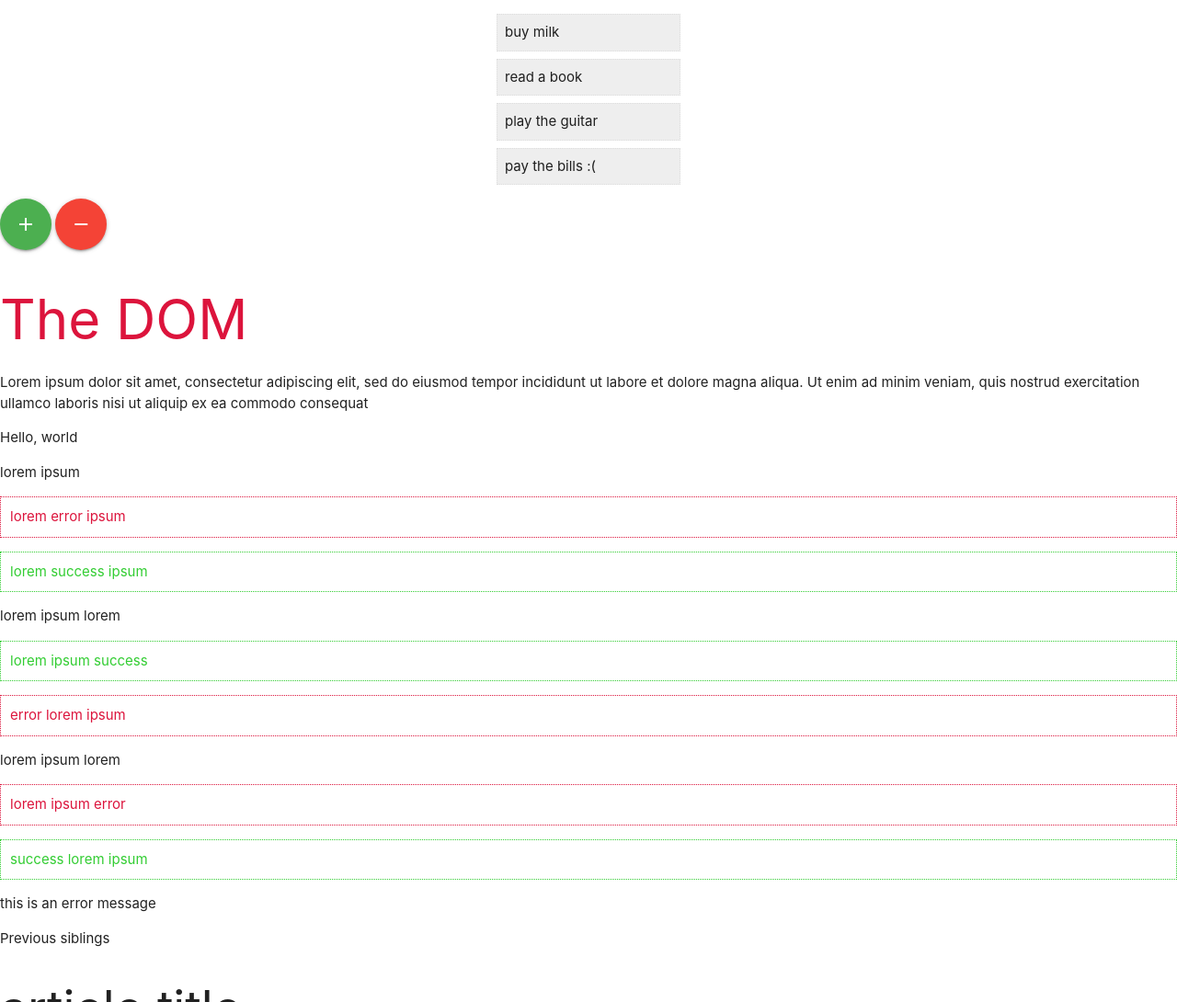
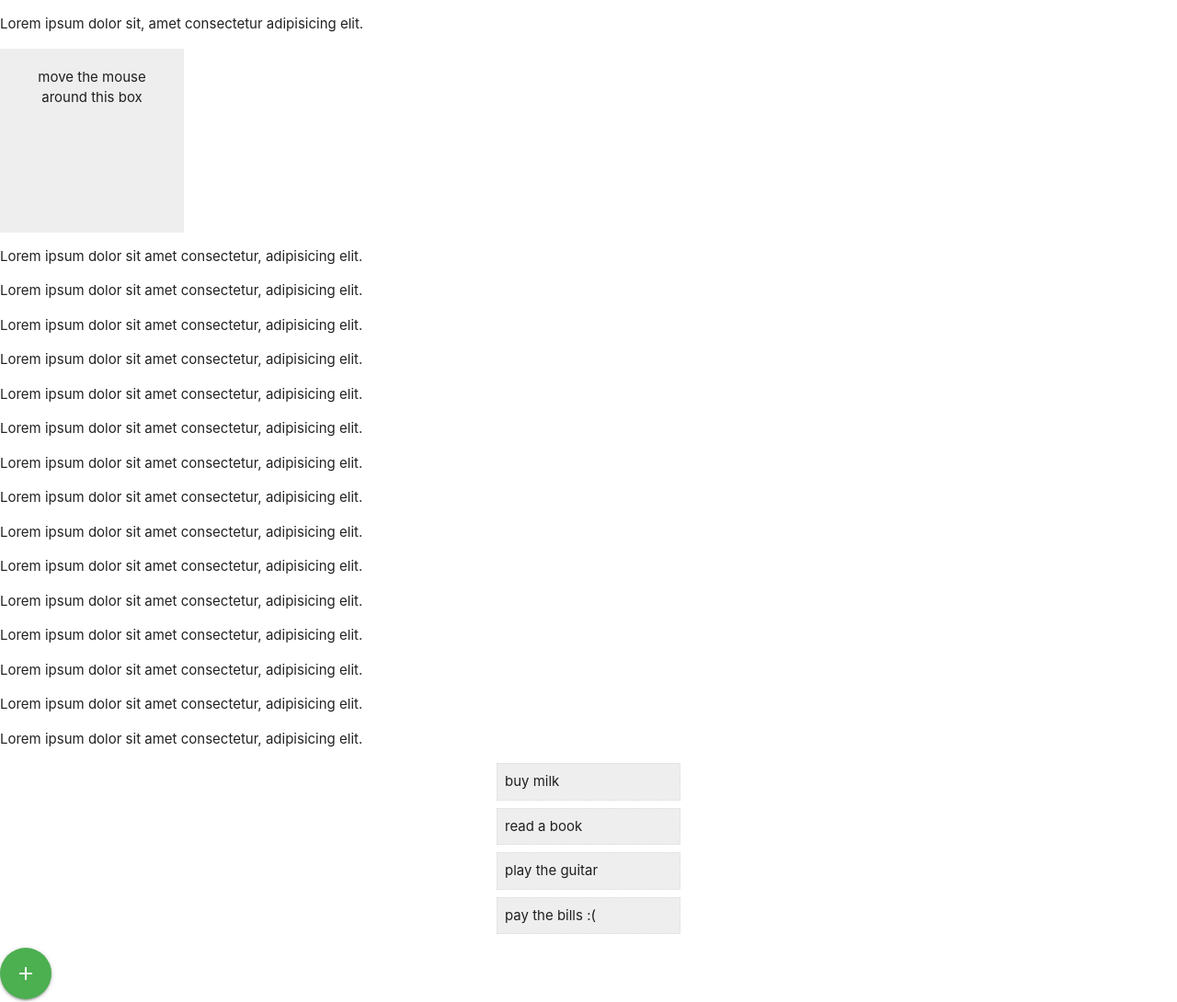
Before and after one commit to zalzar/modern-js, a plain HTML site: page chapter6/index.html in a window 1280 px wide. Shown: the top 1090 px of the page at 92% size. Drawn offline with nearby package versions, Linux system fonts and the light colour scheme.

Commit message:
lesson 55 - Event Bubbling (and delegation)

```diff
--- a/chapter6/index.html
+++ b/chapter6/index.html
@@ -22,15 +22,47 @@
 
 <body>
 
+    <div class="lesson56">
+        <p class="copy-me">Lorem ipsum dolor sit, amet consectetur adipisicing elit.</p>
+        <div class="box">move the mouse around this box</div>
+
+        <p>Lorem ipsum dolor sit amet consectetur, adipisicing elit.</p>
+        <p>Lorem ipsum dolor sit amet consectetur, adipisicing elit.</p>
+        <p>Lorem ipsum dolor sit amet consectetur, adipisicing elit.</p>
+        <p>Lorem ipsum dolor sit amet consectetur, adipisicing elit.</p>
+        <p>Lorem ipsum dolor sit amet consectetur, adipisicing elit.</p>
+        <p>Lorem ipsum dolor sit amet consectetur, adipisicing elit.</p>
+        <p>Lorem ipsum dolor sit amet consectetur, adipisicing elit.</p>
+        <p>Lorem ipsum dolor sit amet consectetur, adipisicing elit.</p>
+        <p>Lorem ipsum dolor sit amet consectetur, adipisicing elit.</p>
+        <p>Lorem ipsum dolor sit amet consectetur, adipisicing elit.</p>
+        <p>Lorem ipsum dolor sit amet consectetur, adipisicing elit.</p>
+        <p>Lorem ipsum dolor sit amet consectetur, adipisicing elit.</p>
+        <p>Lorem ipsum dolor sit amet consectetur, adipisicing elit.</p>
+        <p>Lorem ipsum dolor sit amet consectetur, adipisicing elit.</p>
+        <p>Lorem ipsum dolor sit amet consectetur, adipisicing elit.</p>
+    </div>
+
+
     <div class="lesson53">
+        <!-- <ul class="collection">
+            <li class="collection-item">buy milk</li>
+            <li class="collection-item">read a book</li>
+            <li class="collection-item">play guitar</li>
+            <li class="collection-item">pay the bills :(</li>
+        </ul> -->
         <ul>
+            <!-- <i class="material-icons righ">remove</i> -->
+            <!-- <li>buy milk <a class="mybtn righ"><i class="material-icons righ">remove</i></a></li> -->
             <li>buy milk</li>
             <li>read a book</li>
             <li>play the guitar</li>
             <li>pay the bills :(</li>
         </ul>
-        <button class="btn-floating btn-large waves-effect waves-light green"><i class="material-icons left">add</i></button>
-        <button class="btn-floating btn-large waves-effect waves-light red"><i class="material-icons left">remove</i></button>
+        <!-- class="btn-floating btn-large waves-effect waves-light red" -->
+        <button class="btn-floating btn-large waves-effect waves-light green"><i
+                class="material-icons left">add</i></button>
+        <!-- <button class="btn-floating btn-large waves-effect waves-light red"><i class="material-icons left">remove</i></button> -->
     </div>
 
     <h1 id="page-title" style="color:orange;">The DOM</h1>
--- a/chapter6/sandbox.js
+++ b/chapter6/sandbox.js
@@ -76,110 +76,140 @@ console.log('-------------------Chapter 6 - DOM-------------------');
 }
 
 {
-    // change an attribute
-    const link = document.querySelector('a');
+    // // change an attribute
+    // const link = document.querySelector('a');
 
-    console.log(link.getAttribute('href'));
-    link.setAttribute('href', 'https://www.facebook.com');
-    link.innerText = 'Facebook';
+    // console.log(link.getAttribute('href'));
+    // link.setAttribute('href', 'https://www.facebook.com');
+    // link.innerText = 'Facebook';
 }
 
 {
-    // change error to success
+    // // change error to success
 
-    const mssg = document.querySelector('div.error');
-    console.log(mssg.getAttribute('class'));
-    mssg.setAttribute('class', 'Success');
-    console.log(mssg.getAttribute('class'));
-    mssg.innerText = 'Success';
+    // const mssg = document.querySelector('div.error');
+    // console.log(mssg.getAttribute('class'));
+    // mssg.setAttribute('class', 'Success');
+    // console.log(mssg.getAttribute('class'));
+    // mssg.innerText = 'Success';
 }
 
 {
-    const title = document.querySelector('h1');
+    // const title = document.querySelector('h1');
 
-    //title.setAttribute('style','margin:50px;');
+    // //title.setAttribute('style','margin:50px;');
 
-    console.log(title.style);
-    console.log(title.style.color);
-    title.style.margin = '50px';
-    title.style.color = 'crimson';
+    // console.log(title.style);
+    // console.log(title.style.color);
+    // title.style.margin = '50px';
+    // title.style.color = 'crimson';
 
-    title.style.fontSize = '60px';
-    title.style.margin = '';
+    // title.style.fontSize = '60px';
+    // title.style.margin = '';
 }
 
 {
-    console.log('-------------------Add/Remove Classes-------------------');
+    // console.log('-------------------Add/Remove Classes-------------------');
 
-    const content = document.querySelector('p');
-    console.log(content.classList);
-    content.classList.add('errorZ');
-    content.classList.remove('errorZ');
-    content.classList.add('successZ');
-    content.classList.toggle('successZ');
-    console.log('-------------------Add/Remove Classes tutorials-------------------');
+    // const content = document.querySelector('p');
+    // console.log(content.classList);
+    // content.classList.add('errorZ');
+    // content.classList.remove('errorZ');
+    // content.classList.add('successZ');
+    // content.classList.toggle('successZ');
+    // console.log('-------------------Add/Remove Classes tutorials-------------------');
 
-    const errSuc = document.querySelectorAll("p:not([class])")
-    errSuc.forEach(es => {
-        if (es.textContent.includes('success')) {
-            es.classList.add('successZ');
-        } else if (es.textContent.includes('error')) {
-            es.classList.add('errorZ');
-        }
-    });
-    console.log(errSuc);
+    // const errSuc = document.querySelectorAll("p:not([class])")
+    // errSuc.forEach(es => {
+    //     if (es.textContent.includes('success')) {
+    //         es.classList.add('successZ');
+    //     } else if (es.textContent.includes('error')) {
+    //         es.classList.add('errorZ');
+    //     }
+    // });
+    // console.log(errSuc);
 }
 
 {
-    //lesson 52
-    // to access children elements
-    const article = document.querySelector('article');
-    console.log(article.children);
-    console.log(Array.from(article.children));
+    // //lesson 52
+    // // to access children elements
+    // const article = document.querySelector('article');
+    // console.log(article.children);
+    // console.log(Array.from(article.children));
 
 
-    Array.from(article.children).forEach(child => {
-        child.classList.add('article-element');
-    });
+    // Array.from(article.children).forEach(child => {
+    //     child.classList.add('article-element');
+    // });
 
-    // to access parent elements
-    const title = document.querySelector('h2');
-    console.log(title.parentElement);
+    // // to access parent elements
+    // const title = document.querySelector('h2');
+    // console.log(title.parentElement);
 
-    // further parent
-    console.log(title.parentElement.parentElement);
+    // // further parent
+    // console.log(title.parentElement.parentElement);
 
-    // next sibling element
-    console.log(title.nextElementSibling);
+    // // next sibling element
+    // console.log(title.nextElementSibling);
 
-    // previous sibling element
-    console.log(title.previousElementSibling);
+    // // previous sibling element
+    // console.log(title.previousElementSibling);
 
-    // chaining
-    console.log(title.nextElementSibling.parentElement.children);
-
+    // // chaining
+    // console.log(title.nextElementSibling.parentElement.children);
 }
 
 {
-    //lesson 53
-    const button = document.querySelector('button');
-    // button.addEventListener('click',()=>{
-    //     console.log('I\'ve been clicked');
+    // //lesson 53
+    // const button = document.querySelector('button');
+    // // button.addEventListener('click',()=>{
+    // //     console.log('I\'ve been clicked');
+    // // });
+    // const items = document.querySelectorAll('div.lesson53 li');
+    // //console.log(items);
+
+    // items.forEach(item => {
+    //     item.addEventListener('click', e => {
+    //         console.log(e);
+    //         console.log(e.target);
+    //         e.target.style.textDecoration = 'line-through';
+    //     });
     // });
-    const items = document.querySelectorAll('div.lesson53 li');
-    //console.log(items);
-
-    items.forEach(item => {
-        item.addEventListener('click', e => {
-            console.log(e);
-            console.log(e.target);
-            e.target.style.textDecoration = 'line-through';
-        });
-    });
 }
 
 {
-    //lesson 54
+    // //lesson 54
+
+    // const ul = document.querySelector('ul');
+    // // ul.remove();
+
+    // const button = document.querySelector('button');
+    // button.addEventListener('click', () => {
+    //     // we could do this:
+    //     //ul.innerHTML += '<li>something new</li>';
+
+    //     //or we could approach it this way:
+    //     const li = document.createElement('li');
+    //     li.textContent = 'Something new';
+    //     //ul.append(li); //to add at the buttom
+    //     ul.prepend(li); //to add at the top
+
+    // });
+    // // button.addEventListener('click',()=>{
+    // //     console.log('I\'ve been clicked');
+    // // });
+    // const items = document.querySelectorAll('div.lesson53 li');
+    // //console.log(items);
+
+    // items.forEach(item => {
+    //     item.addEventListener('click', e => {
+    //         e.target.remove();
+    //     });
+    // });
+}
+
+{
+    //lesson 55
 
     const ul = document.querySelector('ul');
     // ul.remove();
@@ -192,19 +222,41 @@ console.log('-------------------Chapter 6 - DOM-------------------');
         //or we could approach it this way:
         const li = document.createElement('li');
         li.textContent = 'Something new';
-        //ul.append(li); //to add at the buttom
-        ul.prepend(li); //to add at the top
+        ul.append(li); //to add at the buttom
+        //ul.prepend(li); //to add at the top
 
     });
-    // button.addEventListener('click',()=>{
-    //     console.log('I\'ve been clicked');
+    // // button.addEventListener('click',()=>{
+    // //     console.log('I\'ve been clicked');
+    // // });
+    // const items = document.querySelectorAll('div.lesson53 li');
+    // //console.log(items);
+
+    // items.forEach(item => {
+    //     item.addEventListener('click', e => {
+    //         e.target.remove();
+    //         e.stopPropagation();
+    //     });
     // });
-    const items = document.querySelectorAll('div.lesson53 li');
-    //console.log(items);
-
-    items.forEach(item => {
-        item.addEventListener('click', e => {
+    ul.addEventListener('click', e => {
+        if (e.target.tagName === 'LI') {
             e.target.remove();
-        });
+        }
     });
 }
+{
+    // lesson 56
+    const copy = document.querySelector('.copy-me');
+    copy.addEventListener('copy', () => {
+        console.log('Oi, my contents is copyright');
+    });
+
+    const box = document.querySelector('.box');
+    box.addEventListener('mousemove',e=>{
+        //console.log(e);
+        //console.log(e.offsetX);
+        //console.log(e.offsetY);
+        box.textContent=`x pos - ${e.offsetX} y pos - ${e.offsetY}`;
+
+    });
+}
--- a/chapter6/styles.css
+++ b/chapter6/styles.css
@@ -18,3 +18,11 @@ li{
     background: #eee;
     border: 1px dotted #ddd;
 }
+.box{
+    width: 200px;
+    height: 200px;
+    margin: 10px 0;
+    background: #eee;
+    text-align: center;
+    padding: 20px;
+  }
```
